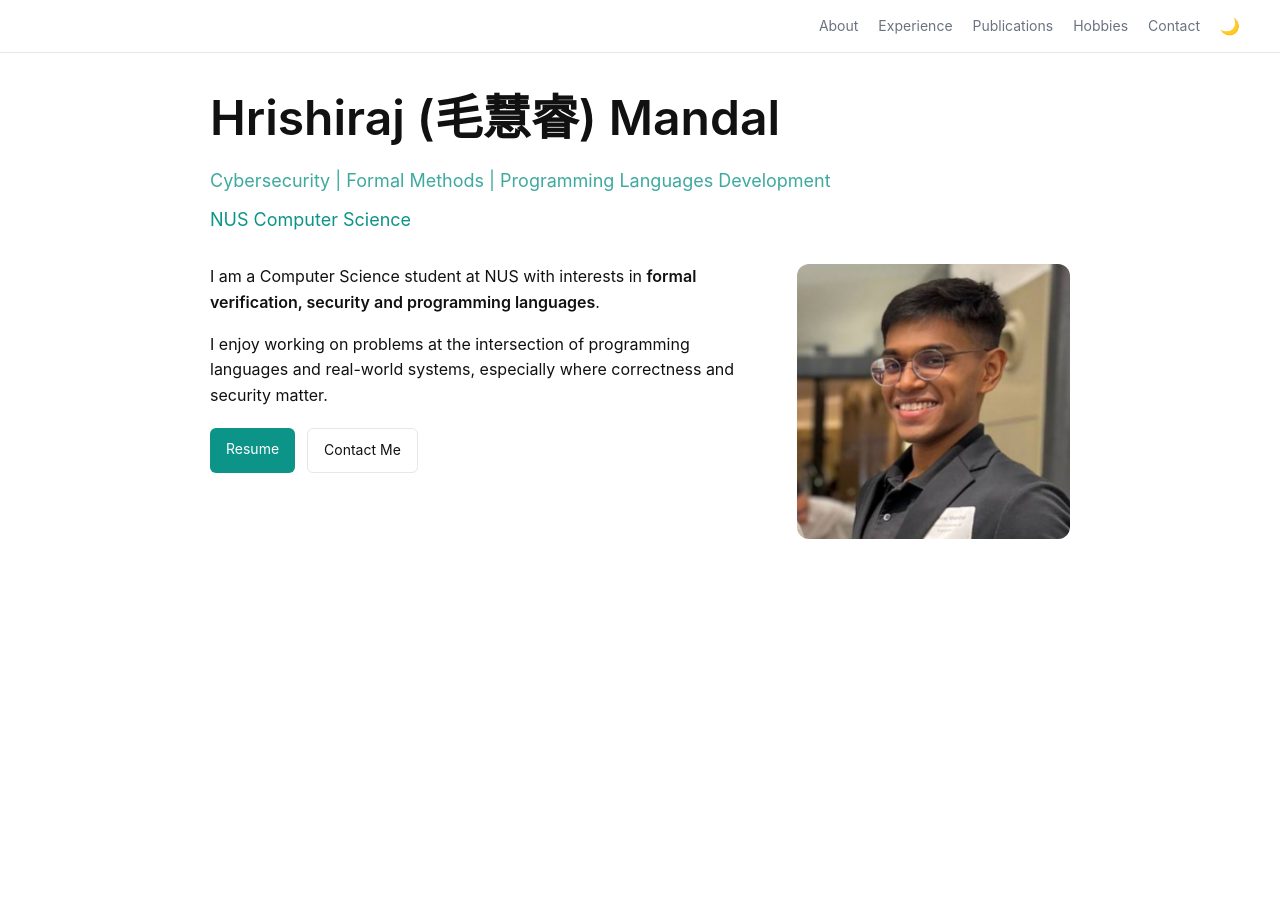
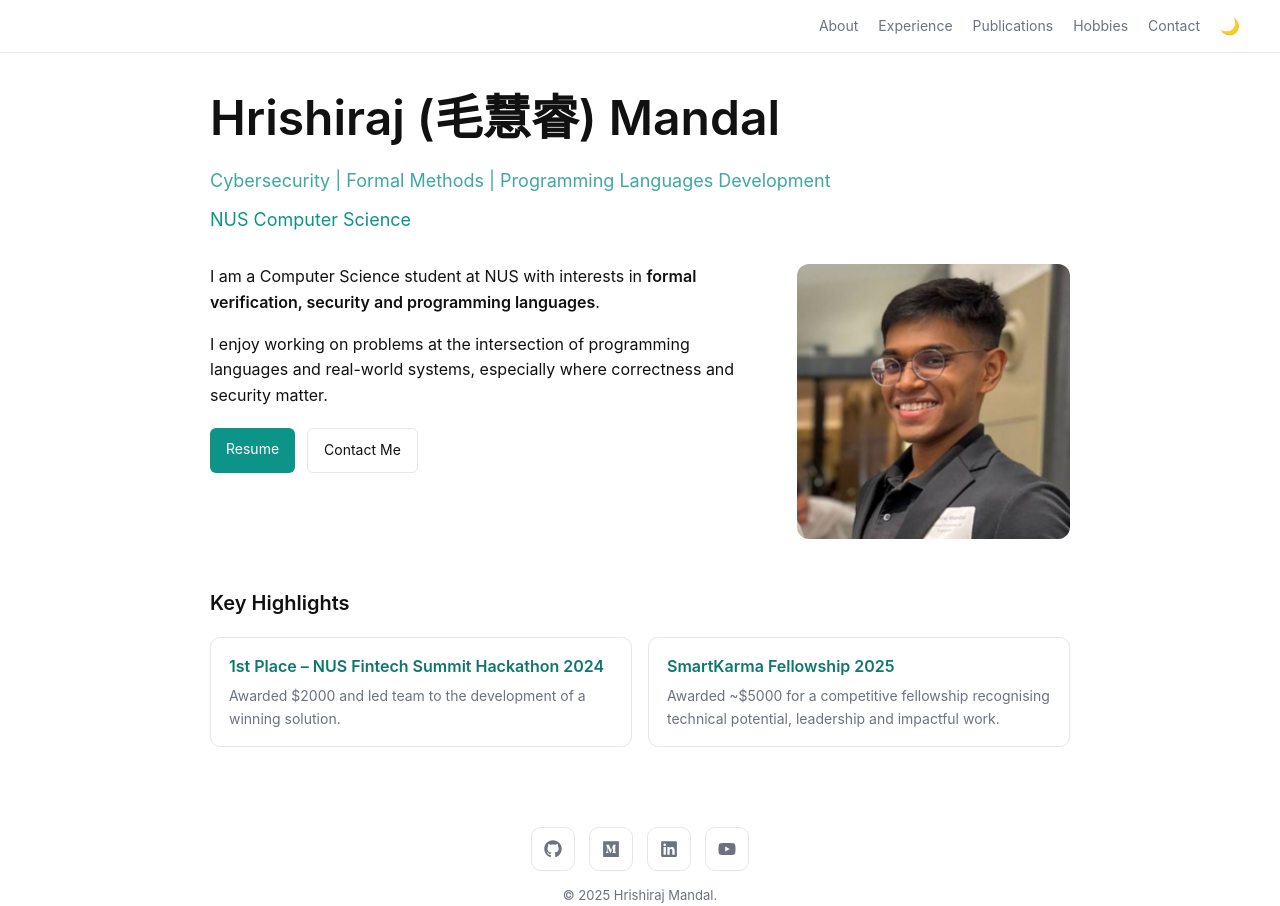
Before and after one commit to Virusrwj223/personal-portfolio, a React (Vite) app: page / in a window 1280 px wide. Before the commit the page ends 800 px from the top, so only its background shows below. Built offline with nearby package versions, Linux system fonts and the light colour scheme.

Commit message:
Update foter

```diff
--- a/src/App.tsx
+++ b/src/App.tsx
@@ -5,7 +5,7 @@ import Hobbies from "./pages/Hobbies";
 import Publications from "./pages/Publications";
 import Navbar from "./components/layout/Navbar";
 import Contact from "./pages/Contact";
-// import Footer from "./components/layout/Footer";
+import Footer from "./components/layout/Footer";
 
 function App() {
   return (
@@ -18,7 +18,7 @@ function App() {
         <Route path="/hobbies" element={<Hobbies />} />
         <Route path="/contact" element={<Contact />} />
       </Routes>
-      {/* <Footer /> */}
+      <Footer />
     </BrowserRouter>
   );
 }
--- a/src/components/layout/Footer.tsx
+++ b/src/components/layout/Footer.tsx
@@ -0,0 +1,51 @@
+import { FaMedium, FaGithub, FaLinkedin, FaYoutube } from "react-icons/fa";
+
+export default function Footer() {
+  return (
+    <footer className="footer">
+      {/* <h3 className="footer-title">Follow Me</h3> */}
+
+      <div className="footer-icons">
+        <a
+          href="https://github.com/Virusrwj223"
+          target="_blank"
+          rel="noopener noreferrer"
+          className="footer-icon"
+        >
+          <FaGithub />
+        </a>
+
+        <a
+          href="https://medium.com/@mhrishiraj"
+          target="_blank"
+          rel="noopener noreferrer"
+          className="footer-icon"
+        >
+          <FaMedium />
+        </a>
+
+        <a
+          href="https://www.linkedin.com/in/hrishiraj-mandal"
+          target="_blank"
+          rel="noopener noreferrer"
+          className="footer-icon"
+        >
+          <FaLinkedin />
+        </a>
+
+        <a
+          href="https://www.youtube.com/@hrishirajmandal5570"
+          target="_blank"
+          rel="noopener noreferrer"
+          className="footer-icon"
+        >
+          <FaYoutube />
+        </a>
+      </div>
+
+      <p className="footer-copy">
+        © {new Date().getFullYear()} Hrishiraj Mandal.
+      </p>
+    </footer>
+  );
+}
--- a/src/components/sections/About.tsx
+++ b/src/components/sections/About.tsx
@@ -1,5 +1,7 @@
 import resume from "../../assets/HrishirajMandalResume.pdf";
 import raj from "../../assets/raj.jpg";
+import hackathon from "../../assets/hackathon.jpg";
+import fellowship from "../../assets/fellowship.jpg";
 
 export default function About() {
   return (
@@ -35,6 +37,42 @@ export default function About() {
           <img src={raj} alt="profile" />
         </div>
       </div>
+
+      <div className="about-awards">
+        <h3>Key Highlights</h3>
+
+        <div className="awards-grid">
+          <a
+            href={hackathon}
+            target="_blank"
+            rel="noopener noreferrer"
+            className="award-card-link"
+          >
+            <div className="award-card">
+              <h4>1st Place – NUS Fintech Summit Hackathon 2024</h4>
+              <p>
+                Awarded $2000 and led team to the development of a winning
+                solution.
+              </p>
+            </div>
+          </a>
+
+          <a
+            href={fellowship}
+            target="_blank"
+            rel="noopener noreferrer"
+            className="award-card-link"
+          >
+            <div className="award-card">
+              <h4>SmartKarma Fellowship 2025</h4>
+              <p>
+                Awarded ~$5000 for a competitive fellowship recognising
+                technical potential, leadership and impactful work.
+              </p>
+            </div>
+          </a>
+        </div>
+      </div>
     </section>
   );
 }
--- a/src/styles/theme.css
+++ b/src/styles/theme.css
@@ -664,3 +664,121 @@ html {
     grid-template-columns: 1fr;
   }
 }
+
+/* ABOUT AWARDS (UPGRADED) */
+.about-awards {
+  margin-top: 40px;
+}
+
+.about-awards h3 {
+  font-size: 20px;
+  font-weight: 600;
+  margin-bottom: 18px;
+  color: var(--text);
+}
+
+/* grid layout */
+.awards-grid {
+  display: grid;
+  grid-template-columns: 1fr 1fr;
+  gap: 16px;
+}
+
+/* card */
+.award-card {
+  border: 1px solid var(--border);
+  border-radius: 10px;
+  padding: 16px 18px;
+  background: transparent;
+  transition:
+    border-color 0.2s ease,
+    transform 0.2s ease;
+}
+
+/* subtle emphasis on hover */
+.award-card:hover {
+  border-color: var(--accent);
+  transform: translateY(-2px);
+}
+
+.award-card h4 {
+  font-size: 16px;
+  font-weight: 600;
+  margin-bottom: 6px;
+  color: var(--accent-soft);
+}
+
+.award-card p {
+  font-size: 14px;
+  color: var(--muted);
+}
+
+/* mobile */
+@media (max-width: 768px) {
+  .awards-grid {
+    grid-template-columns: 1fr;
+  }
+}
+
+/* make entire card clickable */
+.award-card-link {
+  text-decoration: none;
+  display: block;
+}
+
+/* improve hover feedback */
+.award-card-link:hover .award-card {
+  border-color: var(--accent);
+  transform: translateY(-2px);
+}
+
+/* cursor feedback */
+.award-card {
+  cursor: pointer;
+}
+
+/* FOOTER */
+.footer {
+  margin-top: 10px; /* keep some spacing from content */
+  text-align: center;
+}
+
+.footer-title {
+  font-size: 18px;
+  font-weight: 600;
+  color: var(--text);
+  margin-bottom: 10px;
+}
+
+.footer-icons {
+  display: flex;
+  justify-content: center;
+  gap: 14px;
+  margin-bottom: 14px;
+}
+
+.footer-icon {
+  display: flex;
+  align-items: center;
+  justify-content: center;
+  width: 44px;
+  height: 44px;
+  border-radius: 10px;
+  text-decoration: none;
+  color: var(--muted);
+  border: 1px solid var(--border);
+  font-size: 18px;
+  transition: all 0.2s ease;
+}
+
+/* subtle hover (fits your minimal theme) */
+.footer-icon:hover {
+  background: var(--accent);
+  color: white;
+  transform: translateY(-2px);
+}
+
+.footer-copy {
+  font-size: 13px;
+  color: var(--muted);
+}
```
Also changed, not shown: src/assets/fellowship.jpg (added), src/assets/hackathon.jpg (added).
